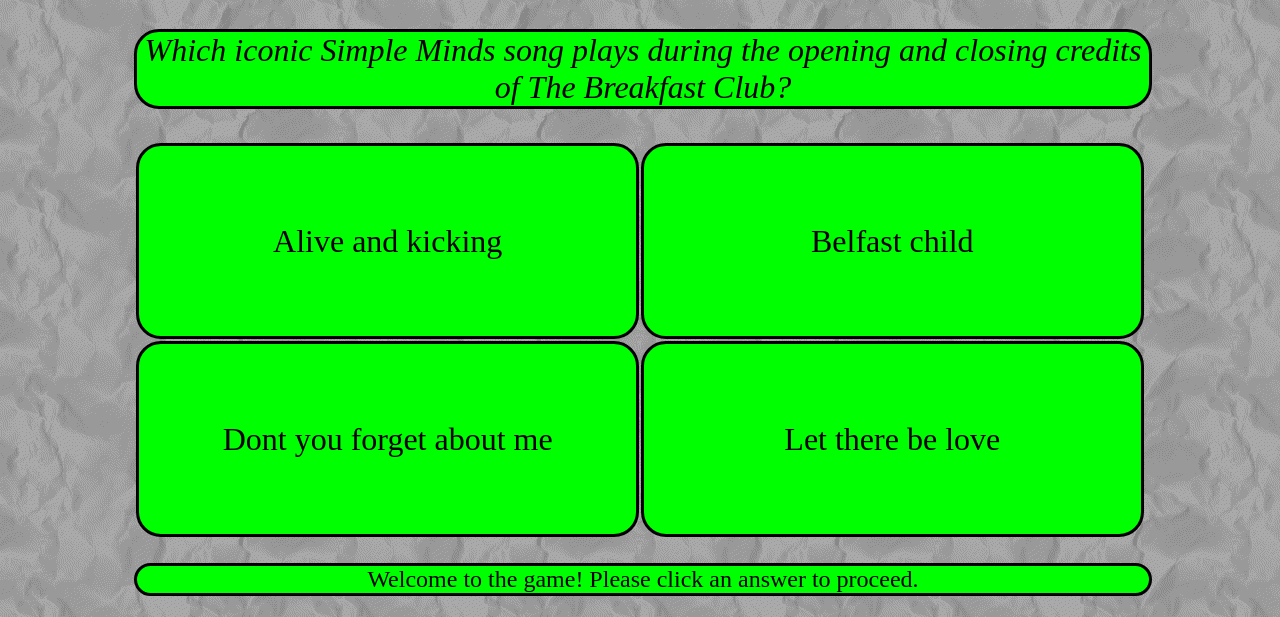
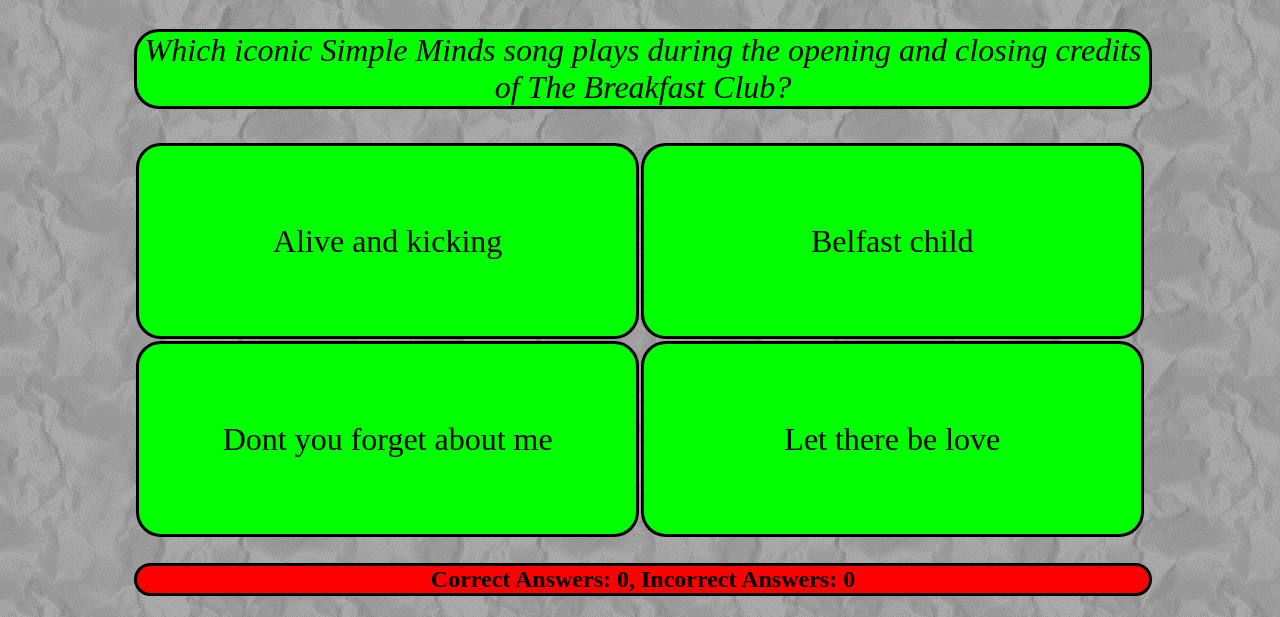
Before and after one commit to jonthorell/QuizGame, a plain HTML site: page index.html in a window 1280 px wide. Shown: the part 178-795 px from the top of the page. Drawn offline with Linux system fonts and the light colour scheme.

Commit message:
Fix: misc bugfixes in css

```diff
--- a/assets/css/style.css
+++ b/assets/css/style.css
@@ -44,9 +44,6 @@
     /* Styles the question */
     text-align: center;
     font-style: italic;
-    width: 80%;
-    margin-left: 10%;
-    margin-right: 10%;
     font-size: xx-large;
 
     border-width:3px;
@@ -90,6 +87,16 @@
     color: black;
     font-weight: bold;
     font-size: larger;
+
+    border-width:3px;
+    border-style:solid;
+    border-color:black;
+    width: 80%;
+    margin-left: 10%;
+    margin-right: 10%;
+    font-size: x-large;
+    border-radius: 25px;
+    background-color: red;
   }
 
   .rcorners1 {
--- a/index.html
+++ b/index.html
@@ -1,5 +1,6 @@
 <!DOCTYPE html>
 <html lang="en">
+
 <head>
     <meta charset="UTF-8">
     <meta http-equiv="X-UA-Compatible" content="IE=edge">
@@ -10,6 +11,7 @@
     <link rel="stylesheet" href="assets/css/style.css">
     <title>QuizMaster</title>
 </head>
+
 <body>
     <p id="game-title">0</p>
     <p id="welcome">0</p>
@@ -27,13 +29,13 @@
         </tr>
     </table>
 
-    <p id="message">0</p>
-
     <p id="score">0</p>
 
+    <p id="message">0</p>
 
     <p id="status">0</p>
 
     <script src="assets/javascript/script.js"></script>
 </body>
+
 </html>
```
